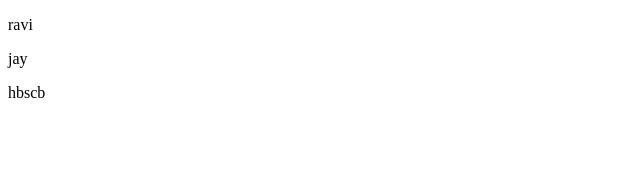
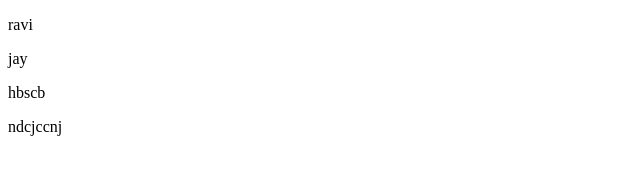
Before and after one commit to rprajapati4889/new-repo1, a plain HTML site: page rv.html in a window 1280 px wide. Shown: the full height of the page, 0-640 px from the left. Drawn offline with Linux system fonts and the light colour scheme.

Commit message:
Update rv.html

```diff
--- a/rv.html
+++ b/rv.html
@@ -10,5 +10,6 @@
 <p>ravi</p>
 <p>jay</p>
 <p>hbscb</p>
+    <p>ndcjccnj</p>
 </body>
 </html>
```
